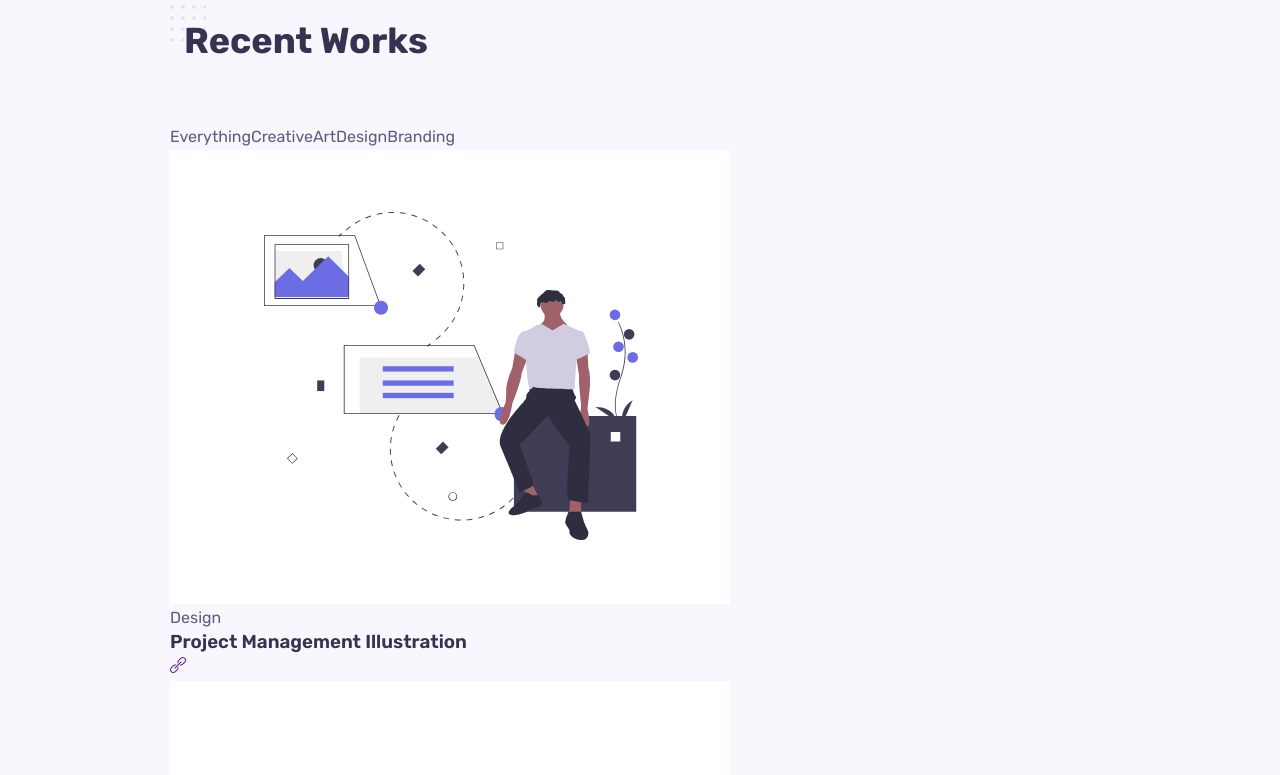
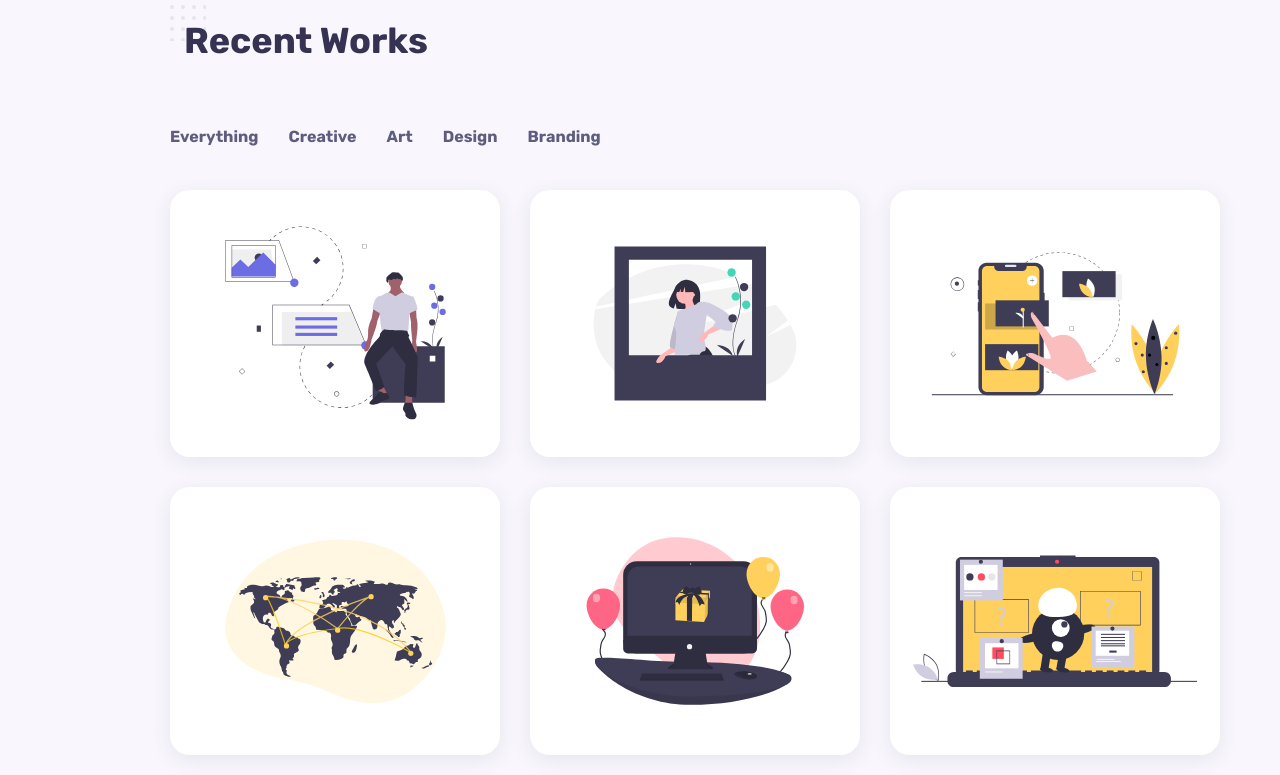
Before and after one commit to theomorphic/geeky, a React (Create React App) app: page / in a window 1280 px wide. Shown: the part 2800-3575 px from the top of the page. Built offline with nearby package versions, Linux system fonts and the light colour scheme.

Commit message:
feat: add css

```diff
--- a/src/components/portfolio/portfolio.css
+++ b/src/components/portfolio/portfolio.css
@@ -0,0 +1,100 @@
+
+
+.work__filters{
+	display: flex;
+	align-items: center;
+	column-gap: 1.875rem;
+	margin-bottom: 2.5rem;
+}
+
+.work__item{
+	cursor: pointer;
+	font-weight: var(--font-bold);
+}
+
+.work__item:hover{
+	color: var(--first-color);
+	transition: all .3s ease;
+}
+
+.work__container{
+	grid-template-columns: repeat(3, 1fr);
+	gap: 1.875rem;
+}
+
+.work__card{
+	position: relative;
+	overflow: hidden;
+	border-radius: var(--border-radius);
+	box-shadow: var(--shadow);
+}
+
+.work__mask{
+	position: absolute;
+	top: 0;
+	left: 0;
+	height: 100%;
+	width: 100%;
+	background: #6c6ce5;
+	transition: .3s;
+	opacity: 0;
+}
+
+.work__card:hover .work__mask{
+	opacity: 0.9;
+}
+
+.work__category{
+	display: inline-block;
+	position: absolute;
+	top: 0;
+	left: 1.5rem;
+	padding: 0.19rem 0.625rem;
+	color: #fff;
+	background-color: var(--first-color);
+	border-bottom-left-radius: 0.98rem;
+	border-bottom-right-radius: 0.98rem;
+	font-size: var(--small-font-size);
+	transform: translateY(-40px);
+	transition: .3s;
+}
+
+.work__title{
+	position: absolute;
+	top: 3.75rem;
+	color: #fff;
+	font-size: var(--h3-font-size);
+	margin: 0 0 0.98rem;
+	padding: 0 1.25rem;
+	transform: translateY(30px);
+	transition: .3s;
+	opacity: 0;
+}
+
+.work__button{
+	display: block;
+	position: absolute;
+	bottom: 1.5rem;
+	left: 1.5rem;
+	color: #fff;
+	font-size: var(--h3-font-size);
+	background-color: #ffd15c;
+	height: 40px;
+	width: 40px;
+	cursor: pointer;
+	border-radius: 50%;
+	text-align: center;
+	line-height: 42px;
+	transition: .3s;
+	opacity: 0;
+}
+
+.work__card:hover .work__button{
+	opacity: 1;
+}
+
+.work__card:hover .work__title,
+.work__card:hover .work__category{
+	opacity: 1;
+	transform: translateY(0);
+}
```
